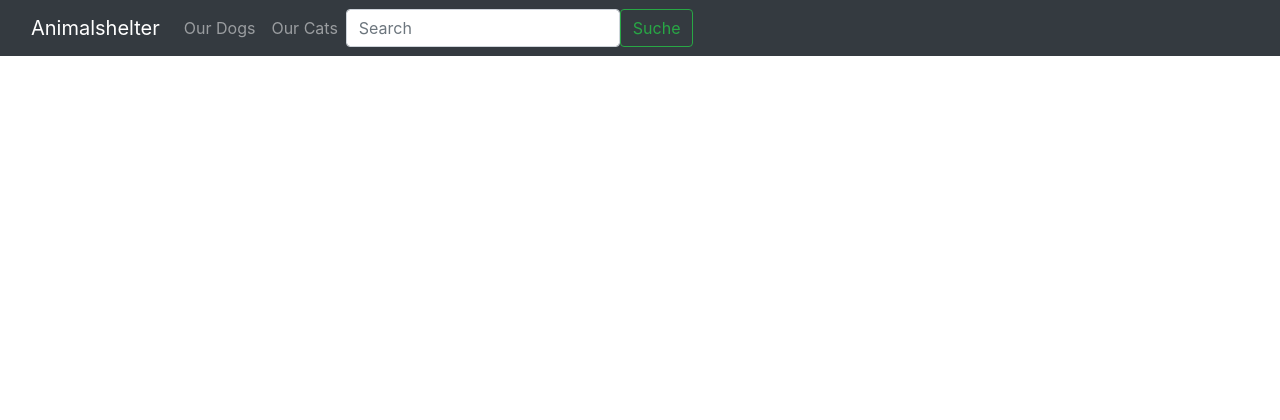
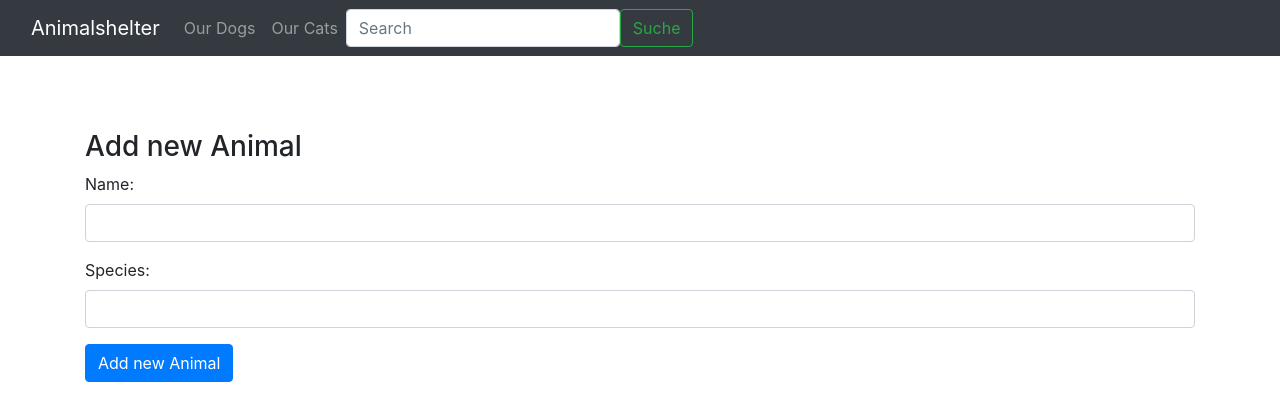
Before and after one commit to PatriciaHeimfarth/AnimalShelterWebsiteTemplate, a React (Create React App) app in the folder frontend/animalshelter-app/: page /add-animal in a window 1280 px wide. Shown: the top 420 px of the page. Built offline with nearby package versions, Linux system fonts and the light colour scheme.

Commit message:
adding animal form

```diff
--- a/frontend/animalshelter-app/src/App.js
+++ b/frontend/animalshelter-app/src/App.js
@@ -5,6 +5,7 @@ import { BrowserRouter as Router, Route, Link } from "react-router-dom";
 import Main from "./components/main.component";
 import DogList from "./components/doglist.component";
 import CatList from "./components/catlist.component";
+import AddAnimal from "./components/add-animal.component";
 
 //Styles
 import './App.css';
@@ -45,6 +46,7 @@ class App extends Component {
           <Route path="/dogs" component={DogList} />
           <Route path="/cats" component={CatList} />
           <Route path="/" exact component={Main} />
+          <Route path="/add-animal" exact component={AddAnimal} />
         </div>
       </Router>
     );
--- /dev/null
+++ b/frontend/animalshelter-app/src/components/add-animal.component.js
@@ -0,0 +1,82 @@
+import React, { Component } from 'react';
+
+export default class AddAnimal extends Component {
+
+    constructor(props) {
+        super(props);
+
+        this.onChangeAnimalName = this.onChangeAnimalName.bind(this);
+        this.onChangeAnimalSpecies = this.onChangeAnimalSpecies.bind(this);
+        this.onChangeAnimalImage = this.onChangeAnimalImage.bind(this);
+        this.onSubmit = this.onSubmit.bind(this);
+
+        this.state = {
+            animal_name: '',
+            animal_species: '',
+            animal_image: '',
+        }
+    }
+
+    onChangeAnimalName(e) {
+        this.setState({
+            animal_name: e.target.value
+        });
+    }
+
+    onChangeAnimalSpecies(e) {
+        this.setState({
+            animal_species: e.target.value
+        });
+    }
+
+    onChangeAnimalImage(e) {
+        this.setState({
+            animal_image: e.target.value
+        });
+    }
+
+    onSubmit(e) {
+        e.preventDefault();
+
+        console.log(`${this.state.animal_name},
+        ${this.state.animal_species},
+        ${this.state.animal_image}`);
+
+
+        this.setState({
+            animal_name: '',
+            animal_species: '',
+            animal_image: '',
+        })
+    }
+
+    render() {
+        return (
+            <div style={{marginTop: 10}}>
+                <h3>Add new Animal</h3>
+                <form onSubmit={this.onSubmit}>
+                    <div className="form-group">
+                        <label>Name: </label>
+                        <input  type="text"
+                                className="form-control"
+                                value={this.state.animal_name}
+                                onChange={this.onChangeAnimalName}
+                                />
+                    </div>
+                    <div className="form-group">
+                        <label>Species: </label>
+                        <input
+                                type="text"
+                                className="form-control"
+                                value={this.state.animal_specie}
+                                onChange={this.onChangeAnimalSpecies}
+                                />
+                    </div>
+                    <div className="form-group">
+                        <input type="submit" value="Add new Animal" className="btn btn-primary" />
+                    </div>
+                </form>
+            </div>
+        )
+    }
+}
```
Also changed, not shown: frontend/animalshelter-app/src/components/delete-animal.component.js (added).
